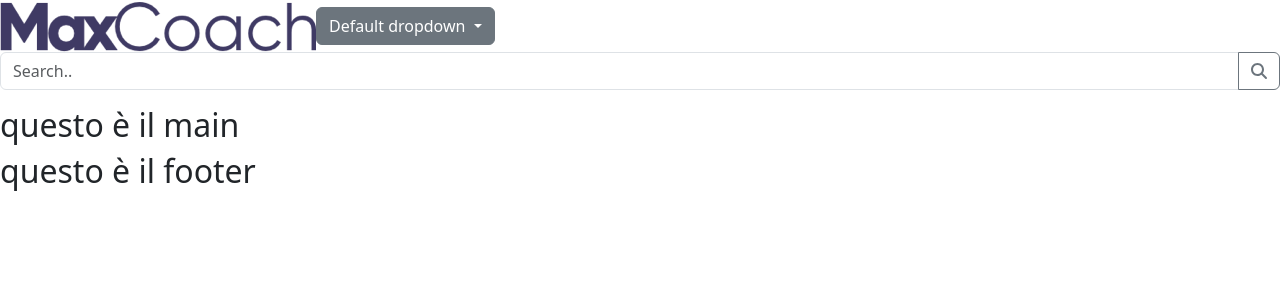
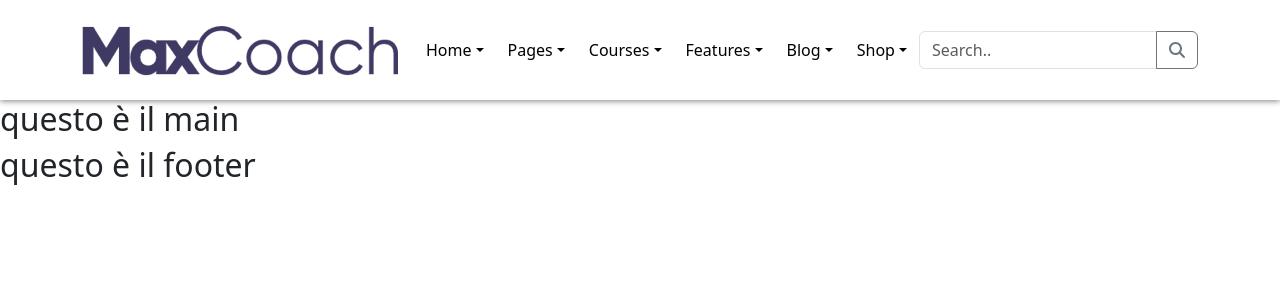
Before and after one commit to TartagliaFilippo/proj-html-vuejs, a Vue app: page / in a window 1280 px wide. Shown: the top 300 px of the page. Built offline with nearby package versions, Linux system fonts and the light colour scheme.

Commit message:
add style header

```diff
--- a/src/components/HeaderApp.vue
+++ b/src/components/HeaderApp.vue
@@ -15,9 +15,33 @@ export default {
 </script>
 
 <template>
-  <img :src="logoPath" alt="" />
-  <Dropdown />
-  <Searchbar />
+  <div class="wrapper">
+    <div class="container">
+      <img :src="logoPath" class="logo-header" alt="" />
+      <Dropdown
+        v-for="(item, index) in navItems"
+        :key="item[index]"
+        :data="item"
+      />
+      <Searchbar />
+    </div>
+  </div>
 </template>
 
-<style lang="scss" scoped></style>
+<style lang="scss" scoped>
+.wrapper {
+  height: 100px;
+  width: 100%;
+  box-shadow: 0 1px 6px 0 grey;
+
+  .container {
+    height: 100%;
+    display: flex;
+    align-items: center;
+
+    .logo-header {
+      margin-right: auto;
+    }
+  }
+}
+</style>
--- a/src/components/navbar/Dropdown.vue
+++ b/src/components/navbar/Dropdown.vue
@@ -2,6 +2,10 @@
 export default {
   data() {
     return {};
+  },
+
+  props: {
+    data: Array,
   },
 };
 </script>
@@ -15,7 +19,7 @@ export default {
       data-bs-auto-close="true"
       aria-expanded="false"
     >
-      Default dropdown
+      {{ data }}
     </button>
     <ul class="dropdown-menu">
       <li><a class="dropdown-item" href="#">Menu item</a></li>
@@ -25,4 +29,12 @@ export default {
   </div>
 </template>
 
-<style lang="scss" scoped></style>
+<style lang="scss" scoped>
+.btn-group {
+  .btn {
+    background-color: white;
+    color: black;
+    border: none;
+  }
+}
+</style>
--- a/src/components/navbar/Searchbar.vue
+++ b/src/components/navbar/Searchbar.vue
@@ -3,7 +3,7 @@ export default {};
 </script>
 
 <template>
-  <div class="input-group mb-3">
+  <div class="input-group">
     <input
       type="text"
       class="form-control"
@@ -17,4 +17,8 @@ export default {};
   </div>
 </template>
 
-<style lang="scss" scoped></style>
+<style lang="scss" scoped>
+.input-group {
+  width: 25%;
+}
+</style>
```
